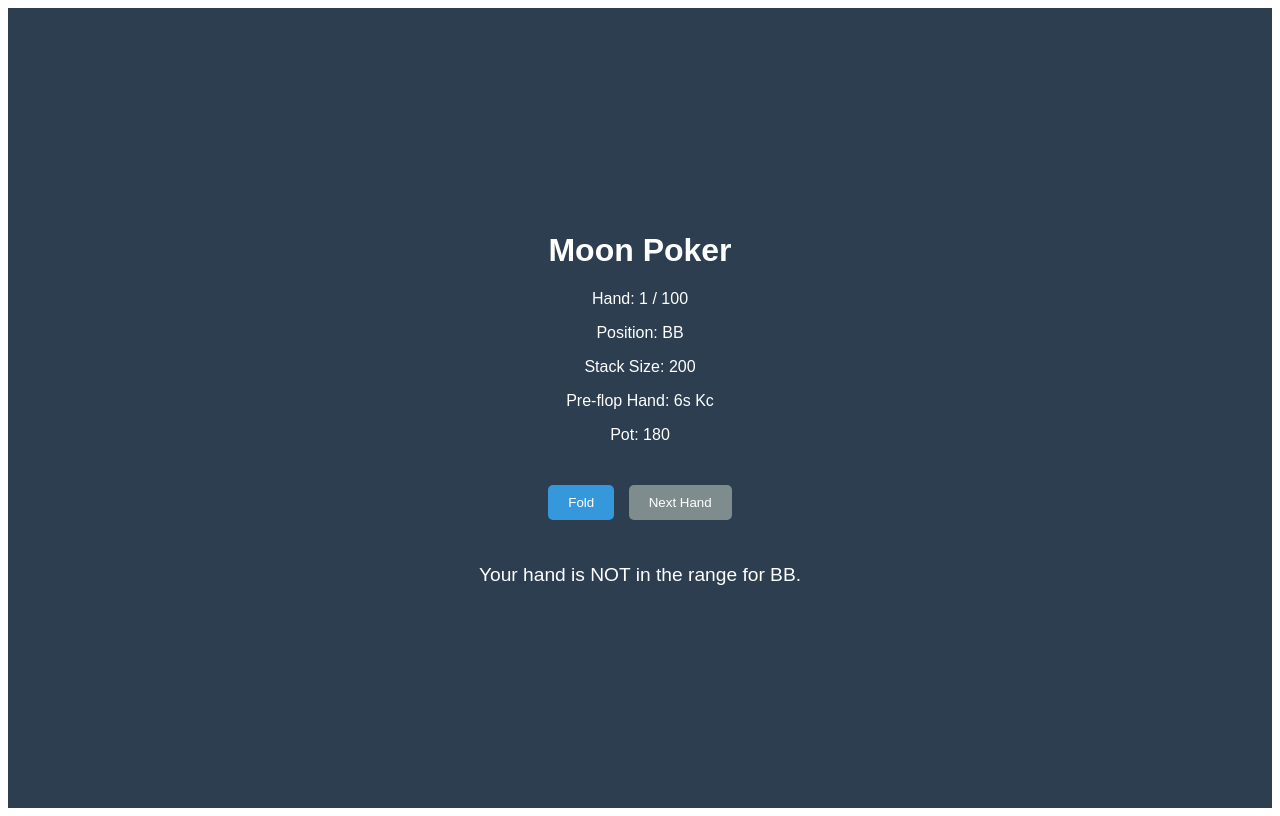
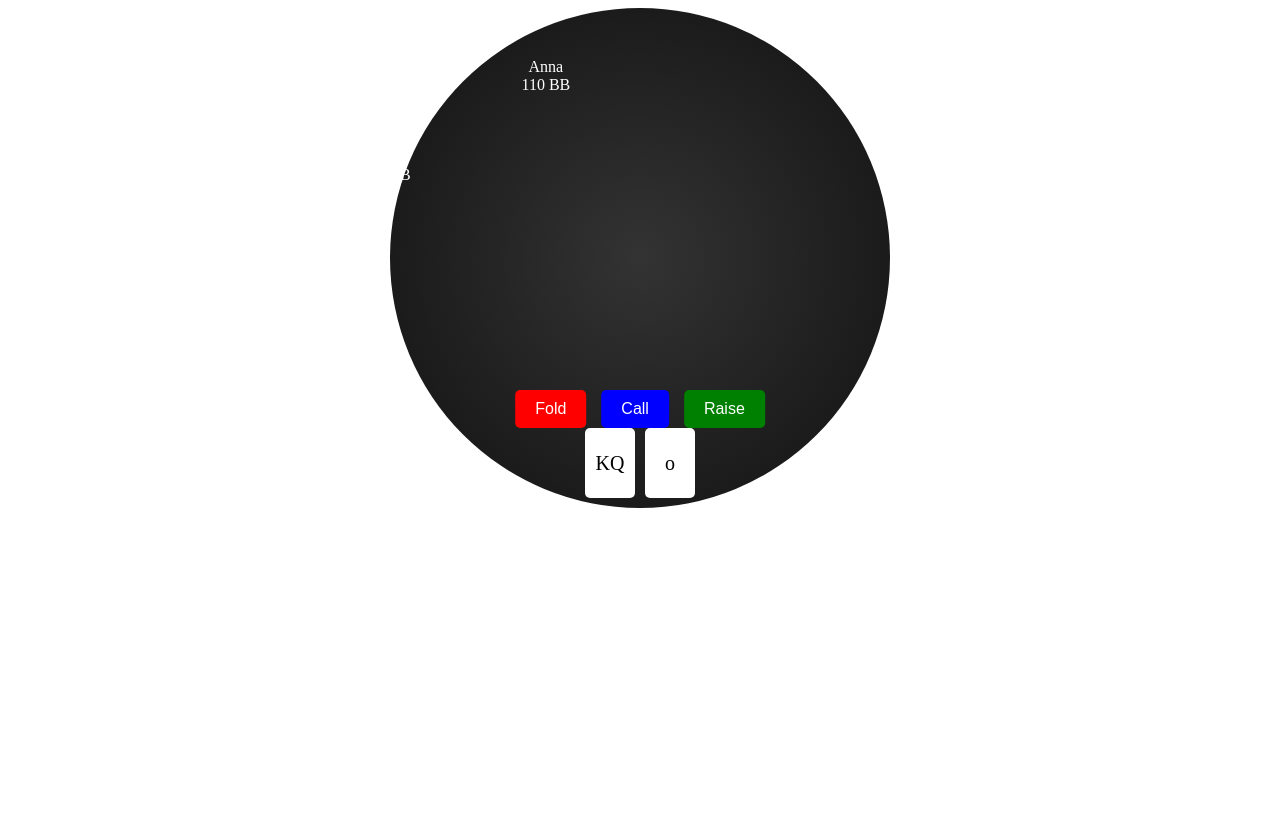
Before and after one commit to EstevanRamos/PreflopTrainer, a SvelteKit app in the folder preflop-trainer/: page /training/start in a window 1280 px wide. Built offline with nearby package versions, Linux system fonts and the light colour scheme.

Commit message:
added training scenario

```diff
--- a/preflop-trainer/src/routes/training/start/+page.svelte
+++ b/preflop-trainer/src/routes/training/start/+page.svelte
@@ -1,112 +1,133 @@
 <script>
-    // Dummy data for the drill
-    let drill = {
-        positions: ['UTG', 'MP', 'CO', 'BTN', 'SB', 'BB'],
-        stackSizes: [50, 100, 150, 200, 250, 300],
-        hands: 100,
-        currentHand: 1,
-        folded: false,
-        pot: 180,
-        ranges: {
-            UTG: ['AA', 'KK', 'QQ', 'AK'],
-            MP: ['JJ', 'TT', 'AQ', 'AJ'],
-            CO: ['99', '88', 'KQ', 'KJ'],
-            BTN: ['77', '66', 'QJ', 'QT'],
-            SB: ['55', '44', 'JT', 'T9'],
-            BB: ['33', '22', '98', '87']
-        }
-    };
 
-    let selectedPosition = '';
-    let selectedStackSize = 0;
-    let preflopHand = '';
-    let isHandInRange = false;
+    // Dummy player positions
+    let playerPositions = $state([
+        { name: "Tom", stack: 100 },
+        { name: "Joe", stack: 90 },
+        { name: "Anna", stack: 110 },
+        { name: "Mark", stack: 95 },
+        { name: "Lisa", stack: 85 },
+        { name: "You", stack: 120, isHero: true }
+    ]);
 
-    // Function to start a new hand
-    function startNewHand() {
-        // Randomly select a position and stack size
-        selectedPosition = drill.positions[Math.floor(Math.random() * drill.positions.length)];
-        selectedStackSize = drill.stackSizes[Math.floor(Math.random() * drill.stackSizes.length)];
+    // Training scenario data (Dummy for now)
+    let trainingScenario = $state({
+        numberOfHands: 10,
+        positions: ["CO", "BTN"],
+        stackSizes: [10, 20, 30],
+        ranges: ["AA, KK, QQ, AQs"]
+    });
 
-        // Randomly generate a pre-flop starting hand
-        const ranks = ['2', '3', '4', '5', '6', '7', '8', '9', 'T', 'J', 'Q', 'K', 'A'];
-        const suits = ['s', 'h', 'd', 'c'];
-        const card1 = ranks[Math.floor(Math.random() * ranks.length)] + suits[Math.floor(Math.random() * suits.length)];
-        const card2 = ranks[Math.floor(Math.random() * ranks.length)] + suits[Math.floor(Math.random() * suits.length)];
-        preflopHand = `${card1} ${card2}`;
+    let currentHandIndex = $state(0);
+    let currentHand = $state({ hand: "", position: "", stackSize: "" });
+    let playerActions = $state([]);
 
-        // Check if the hand is in the specified range
-        isHandInRange = drill.ranges[selectedPosition].includes(preflopHand.split(' ')[0].slice(0, -1));
+    function generateRandomHand() {
+        const hands = ["AKs", "AQo", "77", "JTs", "T9s", "22", "KQo"];
+        return hands[Math.floor(Math.random() * hands.length)];
     }
 
-    function fold() {
-        drill.folded = true;
+    function generateNewHand() {
+        if (currentHandIndex >= trainingScenario.numberOfHands) return;
+
+        currentHand.hand = generateRandomHand();
+        currentHand.position = trainingScenario.positions[Math.floor(Math.random() * trainingScenario.positions.length)];
+        currentHand.stackSize = trainingScenario.stackSizes[Math.floor(Math.random() * trainingScenario.stackSizes.length)];
     }
 
-    function nextHand() {
-        if (drill.currentHand < drill.hands) {
-            drill.currentHand += 1;
-            drill.folded = false;
-            startNewHand();
-        }
+    function recordAction(action) {
+        playerActions.push({ hand: currentHand.hand, action });
+        currentHandIndex += 1;
+        generateNewHand();
     }
 
-    // Initialize the first hand
-    startNewHand();
+    // Generate the first hand
+    generateNewHand();
 </script>
 
 <style>
-    .container {
+    .table-container {
+        position: relative;
+        width: 500px;
+        height: 500px;
+        border-radius: 50%;
+        background: radial-gradient(circle, #333, #111);
+        margin: auto;
+    }
+
+    .player {
+        position: absolute;
+        width: 80px;
+        height: 80px;
+        text-align: center;
+        color: white;
+        transform: translate(-50%, -50%) rotate(calc(var(--i) * 60deg))
+                   translateY(-180px) rotate(calc(var(--i) * -60deg));
+    }
+
+    .player-hand {
+        position: absolute;
+        bottom: 10px;
+        left: 50%;
+        transform: translateX(-50%);
         display: flex;
-        flex-direction: column;
+        gap: 10px;
+    }
+
+    .card {
+        width: 50px;
+        height: 70px;
+        background: white;
+        border-radius: 5px;
+        display: flex;
         align-items: center;
         justify-content: center;
-        height: 100vh;
-        background-color: #2c3e50;
-        color: white;
-        font-family: Arial, sans-serif;
+        font-size: 20px;
     }
-    .info {
-        margin-bottom: 20px;
-        text-align: center;
+
+    .action-buttons {
+        position: absolute;
+        bottom: 80px;
+        left: 50%;
+        transform: translateX(-50%);
+        display: flex;
+        gap: 15px;
     }
-    .button {
+
+    button {
         padding: 10px 20px;
-        margin: 5px;
         border: none;
         border-radius: 5px;
+        font-size: 16px;
         cursor: pointer;
-        background-color: #3498db;
-        color: white;
     }
-    .button:disabled {
-        background-color: #7f8c8d;
-        cursor: not-allowed;
-    }
-    .hand-status {
-        margin-top: 20px;
-        font-size: 1.2em;
-    }
+
+    .fold { background: red; color: white; }
+    .call { background: blue; color: white; }
+    .raise { background: green; color: white; }
 </style>
 
-<div class="container">
-    <div class="info">
-        <h1>Moon Poker</h1>
-        <p>Hand: {drill.currentHand} / {drill.hands}</p>
-        <p>Position: {selectedPosition}</p>
-        <p>Stack Size: {selectedStackSize}</p>
-        <p>Pre-flop Hand: {preflopHand}</p>
-        <p>Pot: {drill.pot}</p>
-    </div>
-    <div>
-        <button class="button" on:click={fold} disabled={drill.folded}>Fold</button>
-        <button class="button" on:click={nextHand} disabled={!drill.folded}>Next Hand</button>
-    </div>
-    <div class="hand-status">
-        {#if isHandInRange}
-            <p>Your hand is in the range for {selectedPosition}.</p>
-        {:else}
-            <p>Your hand is NOT in the range for {selectedPosition}.</p>
+<div class="table-container">
+    <!-- Player Positions (Circular Layout) -->
+    {#each playerPositions as player, index}
+        <div class="player" style="--i: {index}">
+            <div class="avatar">{player.name}</div>
+            <div class="player-stack">{player.stack} BB</div>
+        </div>
+    {/each}
+
+    <!-- Player's Cards (Bottom Center) -->
+    <div class="player-hand">
+        {#if currentHand.hand}
+            <div class="card">{currentHand.hand.slice(0, -1)}</div>
+            <div class="card">{currentHand.hand.slice(-1)}</div>
         {/if}
     </div>
+
+    <!-- Action Buttons -->
+    <div class="action-buttons">
+        <button class="fold" on:click={() => recordAction("Fold")}>Fold</button>
+        <button class="call" on:click={() => recordAction("Call")}>Call</button>
+        <button class="raise" on:click={() => recordAction("Raise")}>Raise</button>
+    </div>
 </div>
```
